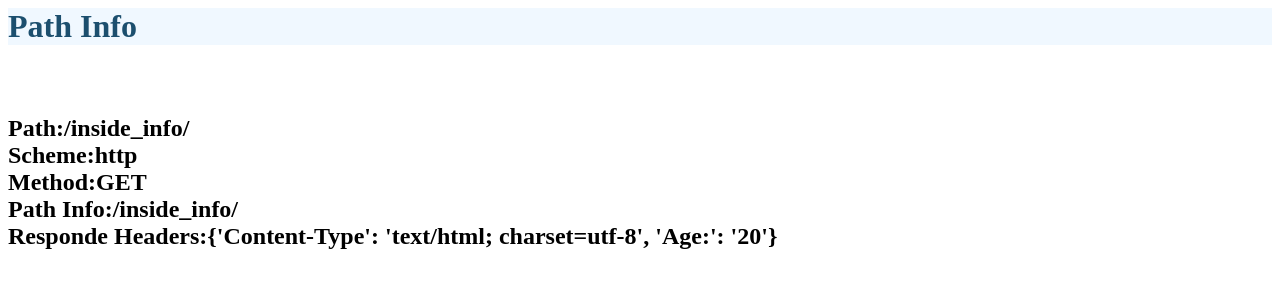
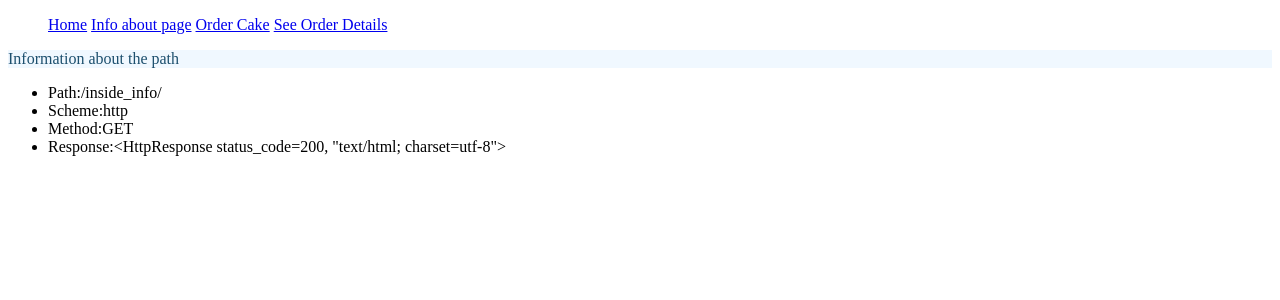
Before and after one commit to kpanwar06/coursera-django, a Django app: page /inside_info/ in a window 1280 px wide. Shown: the top 300 px of the page. Run offline with Django 5.2, Linux system fonts and the light colour scheme.

Commit message:
added url

```diff
--- a/myproject/myapp/templates/_header.html
+++ b/myproject/myapp/templates/_header.html
@@ -10,5 +10,6 @@
         <li style="display:inline-block;"><a href="http://127.0.0.1:8000">Home</a></li>
         <li style="display:inline-block;"><a href="http://127.0.0.1:8000/inside_info/">Info about page</a></li>
         <li style="display:inline-block;"><a href="http://127.0.0.1:8000/cake_order_enter/">Order Cake</a></li>
+        <li style="display:inline-block;"><a href="http://127.0.0.1:8000/cake_order_details/">See Order Details</Details></a></li>
       </ul>
     </nav>
--- /dev/null
+++ b/myproject/myapp/templates/inside_info.html
@@ -0,0 +1,20 @@
+<!DOCTYPE html>
+<html lang="en">
+<head>
+    <meta charset="UTF-8">
+    <meta name="viewport" content="width=device-width, initial-scale=1.0">
+    <title>Inside Info</title>
+    {% include "_header.html" %}
+    <p style="background-color:aliceblue;color:rgb(28, 79, 110)" >
+        Information about the path</p>
+</head>
+<body>
+    <ul>
+        <li>Path:{{path}}</li>
+        <li>Scheme:{{scheme}}</li>
+        <li>Method:{{method}}</li>
+        <li>Response:{{response}}</li>
+    </ul>
+
+</body>
+</html>
--- a/myproject/myapp/views.py
+++ b/myproject/myapp/views.py
@@ -7,20 +7,9 @@ def home(request):
     return render(request,"home.html")
 
 def inside_info(request):
-    path=request.path
-    scheme=request.scheme
-    method=request.method
-    path_info=request.path_info
-    response=HttpResponse()
-    response.headers['Age:']=20
-    msg=f'''<h1><p style="background-color:aliceblue;color:rgb(28, 79, 110)" >Path Info</p></h1>
-<br><h2>Path:{path}
-<br>Scheme:{scheme}
-<br>Method:{method}
-<br>Path Info:{path_info}
-<br>Responde Headers:{response.headers}</h2>
-'''
-    return HttpResponse(msg)
+    context={"path":request.path,"scheme":request.scheme,"method":request.method,
+             "response":HttpResponse()}
+    return render(request,"inside_info.html",context)
 
 def cake_order_enter(request):
 
```
